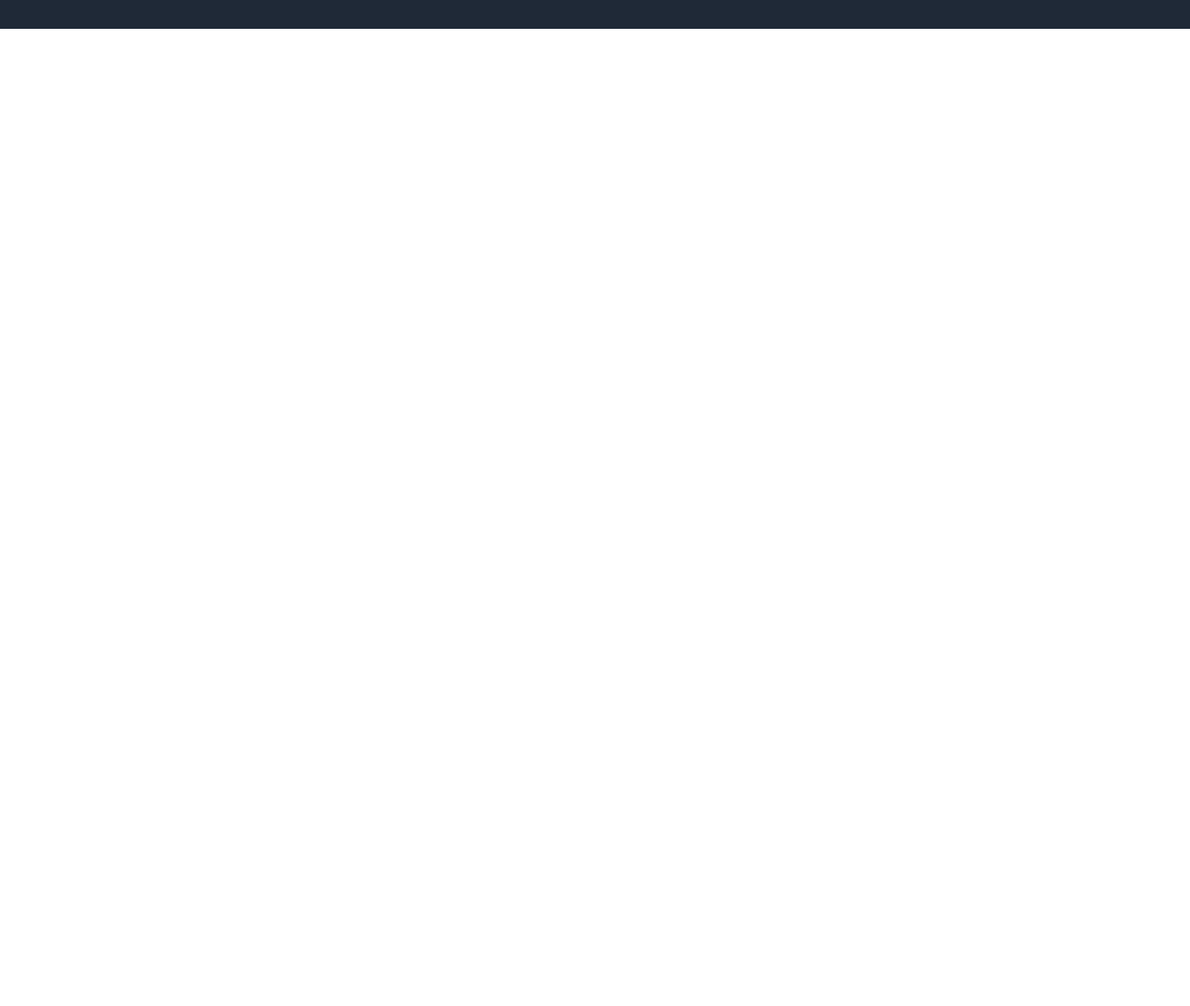
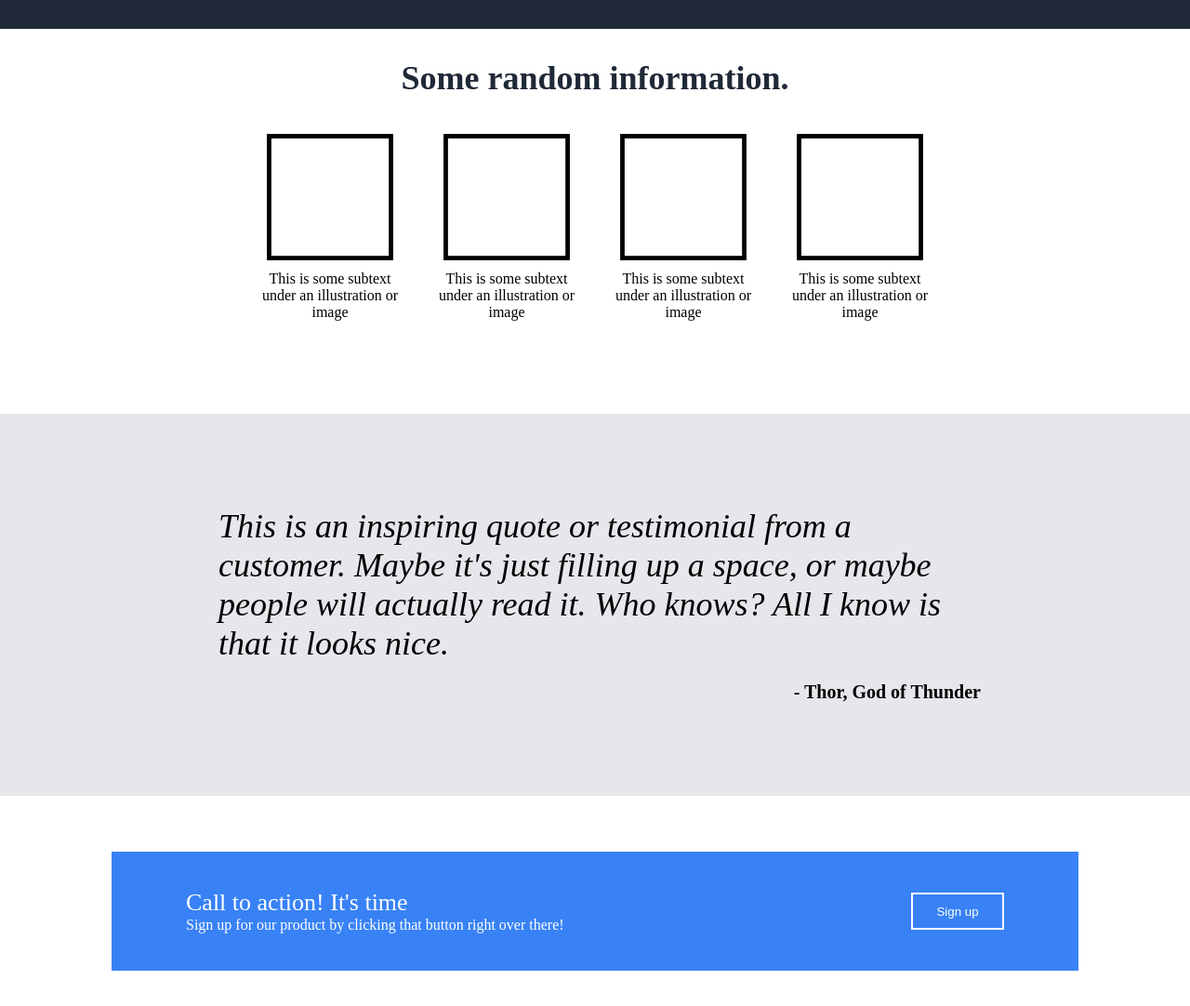
Before and after one commit to hanwechang/landing-page, a plain HTML site: page index.html in a window 1280 px wide. Shown: the part 360-1442 px from the top of the page at 93% size. Before the commit the page ends 800 px from the top, so only its background shows below. Drawn offline with Linux system fonts and the light colour scheme.

Commit message:
finished project

```diff
--- a/index.html
+++ b/index.html
@@ -28,5 +28,43 @@
     </div>
 
 
+    <div class="top-mid-page">
+        <div class="title">Some random information.</div>
+            <div class="images">
+
+                <div class="info">
+                    <img src="./images/square.png" alt="1">
+                     <div class="text">This is some subtext under an illustration or image</div>
+                </div>
+                <div class="info">
+                    <img src="./images/square.png" alt="2">
+                     <div class="text">This is some subtext under an illustration or image</div>
+                </div>
+                <div class="info">
+                    <img src="./images/square.png" alt="3">
+                     <div class="text">This is some subtext under an illustration or image</div>
+                </div>
+                <div class="info">
+                    <img src="./images/square.png" alt="4">
+                     <div class="text">This is some subtext under an illustration or image</div>
+                </div>
+            </div>
+
+    </div>
+
+
+    <div class="bottom-mid-page">
+        <div class="quote">This is an inspiring quote or testimonial from a customer. Maybe it's just filling up a space, or maybe people will actually read it. Who knows? All I know is that it looks nice.</div>
+        <div class="author">- Thor, God of Thunder</div>
+    </div>
+
+    <div class="bottom-page">
+        <div class="square-left">
+             <div class="square-header">Call to action! It's time</div>
+             <div class="square-text">Sign up for our product by clicking that button right over there!</div>
+        </div>
+             <button class="square-button">Sign up</button>
+    </div>
+
 </body>
 </html>
--- a/style.css
+++ b/style.css
@@ -1,8 +1,8 @@
 body {
     display: flex;
-    flex: 1;
+    flex-direction: column;
     margin: 0;
-    flex-wrap: wrap;
+
 }
 
 .top-page {
@@ -63,6 +63,7 @@ a {
     border-radius: 5px;
     width: 100px;
     height: 33px;
+    border-style: none;
 }
 
 .sub-image {
@@ -77,3 +78,96 @@ a {
 .sub-text {
     margin-bottom: 0px;
 }
+
+.top-mid-page {
+    display: flex;
+    flex-direction: column;
+    padding-bottom: 100px;
+}
+
+
+.title {
+    text-align: center;
+    font-size: 36px;
+    font-weight: bold;
+    color: #1F2937;
+    padding: 32px;
+}
+
+.images {
+    display: flex;
+    flex-direction: row;
+    justify-content: center;
+    flex-wrap: wrap;
+    gap: 40px;
+}
+
+img, .info {
+    max-width: 150px;
+}
+
+
+.info {
+    text-align: center;
+}
+
+
+.bottom-mid-page {
+    display: flex;
+    flex-direction: column;
+    background-color: #E5E7EB;
+    padding: 100px;
+    justify-content: center;
+}
+
+.quote {
+    display: flex;
+    align-self: center;
+    font-size: 36px;
+    font-style: italic;
+    text-align: left;
+    max-width: 75%;
+}
+
+.author {
+    display: flex;
+    align-self: flex-end;
+    padding-right: 125px;
+    font-weight: bold;
+    font-size: 20px;
+    padding-top: 20px;
+}
+
+.bottom-page {
+    display: flex;
+    flex-direction: row;
+    margin: 60px;
+    margin-left: 120px;
+    margin-right: 120px;
+    background-color: #3882F6;
+    padding: 40px;
+    padding-left: 80px;
+    padding-right: 80px;
+    justify-content: space-between;
+    align-items: center;
+}
+
+.square-header {
+    color: white;
+    font-size: 26px;
+}
+
+.square-text {
+    color: white;
+    font-size: 16px;
+}
+
+.square-button {
+    color: white;
+    background-color: #3882F6;
+    border-width: 2px;
+    border-color: white;
+    border-style: solid;
+    width: 100px;
+    height: 40px;
+}
```
Also changed, not shown: images/square.png (added).
